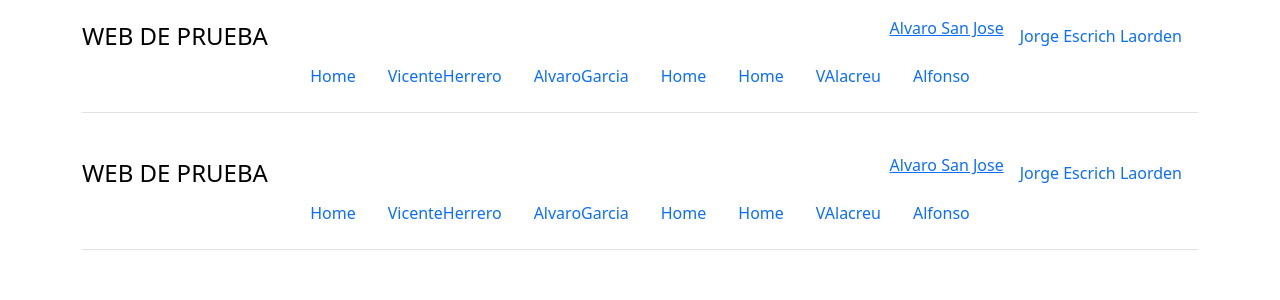
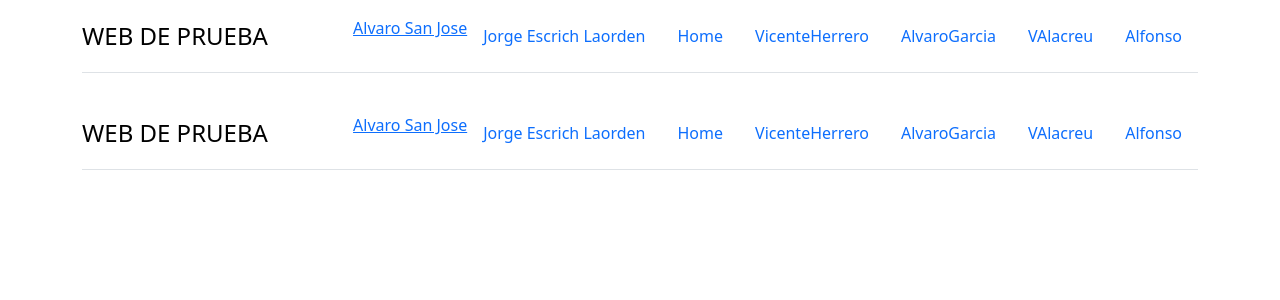
Before and after one commit to BibisGr/repo-DAM1C-R2, an Angular app: page /navbar in a window 1280 px wide. Shown: the top 300 px of the page. Built offline with nearby package versions, Linux system fonts and the light colour scheme.

Commit message:
eliminados los duplicados de los Home

```diff
--- a/src/app/components/navbar/navbar.component.html
+++ b/src/app/components/navbar/navbar.component.html
@@ -12,8 +12,6 @@
         <li class="nav-item"><a routerLink="/home" class="nav-link " routerLinkActive="active">Home</a></li>
         <li class="nav-item"><a routerLink="/vicenteherrero" class="nav-link " routerLinkActive="active">VicenteHerrero</a></li>
         <li class="nav-item"><a routerLink="/AlvaroGarcia" class="nav-link " routerLinkActive="active">AlvaroGarcia</a></li>
-        <li class="nav-item"><a routerLink="/home" class="nav-link " routerLinkActive="active">Home</a></li>
-        <li class="nav-item"><a routerLink="/home" class="nav-link " routerLinkActive="active">Home</a></li>
         <li class="nav-item"><a routerLink="/VicenteAlc" class="nav-link " routerLinkActive="active">VAlacreu</a></li>
         <li class="nav-item"><a routerLink="/Alfonso" class="nav-link " routerLinkActive="active">Alfonso</a></li>
 
```
